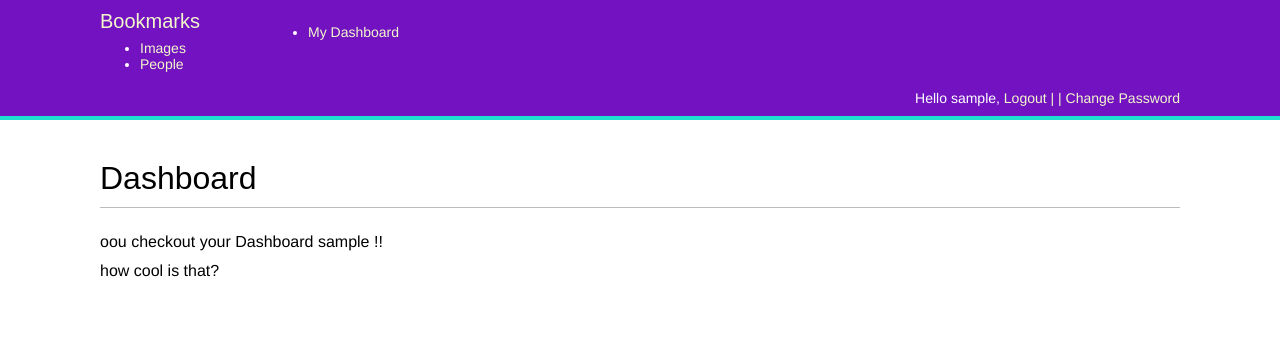
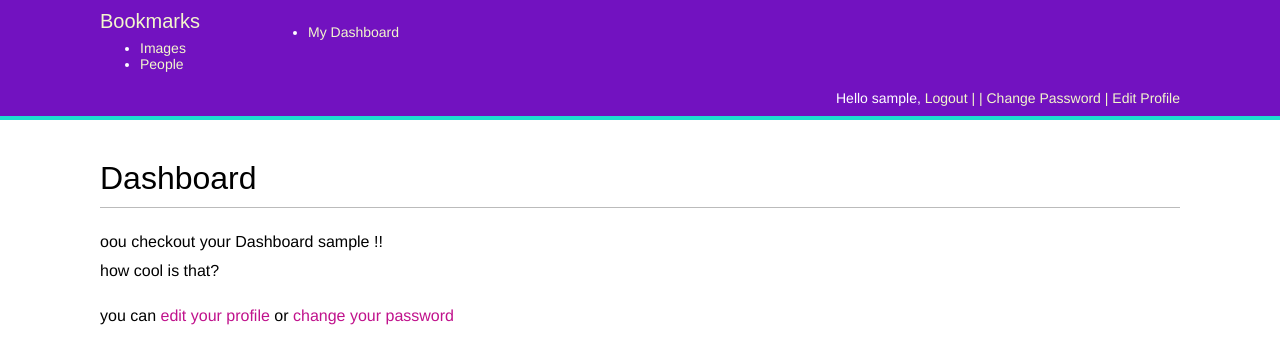
Before and after one commit to Simontagbor/social_web, a Django app: page /account/ in a window 1280 px wide. Shown: the top 364 px of the page. Run offline with Django 3.2, Linux system fonts and the light colour scheme; the visitor is signed in with stand-in values (Sample User, id 1); some web fonts are replaced.

Commit message:
link edit page to dashboard page and header

```diff
--- a/bookmarks/account/templates/account/dashboard.html
+++ b/bookmarks/account/templates/account/dashboard.html
@@ -8,5 +8,9 @@
   <p>oou checkout your Dashboard
     {{ request.user.username }}
     !!   <br>how cool is that?</br>
+  <p>
+    you can  <a href="{% url 'edit' %}">edit your profile</a> or
+    <a href="{% url 'password_change' %}">change your password</a>
+  </p>
   </p>
 {% endblock  %}
--- a/bookmarks/account/templates/base.html
+++ b/bookmarks/account/templates/base.html
@@ -26,7 +26,8 @@
         {% if request.user.is_authenticated %}
           Hello {{ request.user.username }},
           <a href="{% url 'logout' %}">Logout |</a>
-          <a href="{% url 'password_change' %}">| Change Password</a>
+          <a href="{% url 'password_change' %}">| Change Password |</a>
+          <a href="{% url 'edit' %}"> Edit Profile</a>
         {% else %}
           <a href="{% url 'login' %}">Log-in |</a>
           <a href="{% url 'register' %}">Register</a>
```
